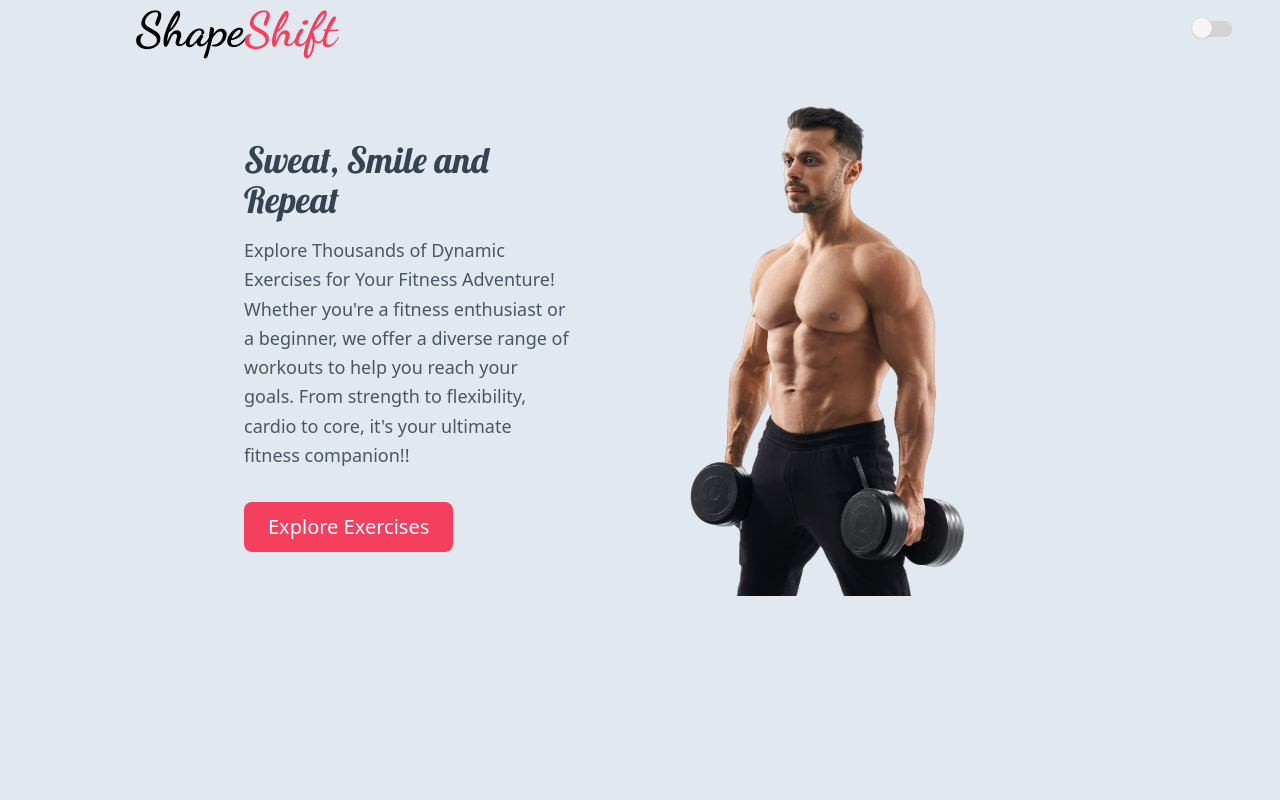
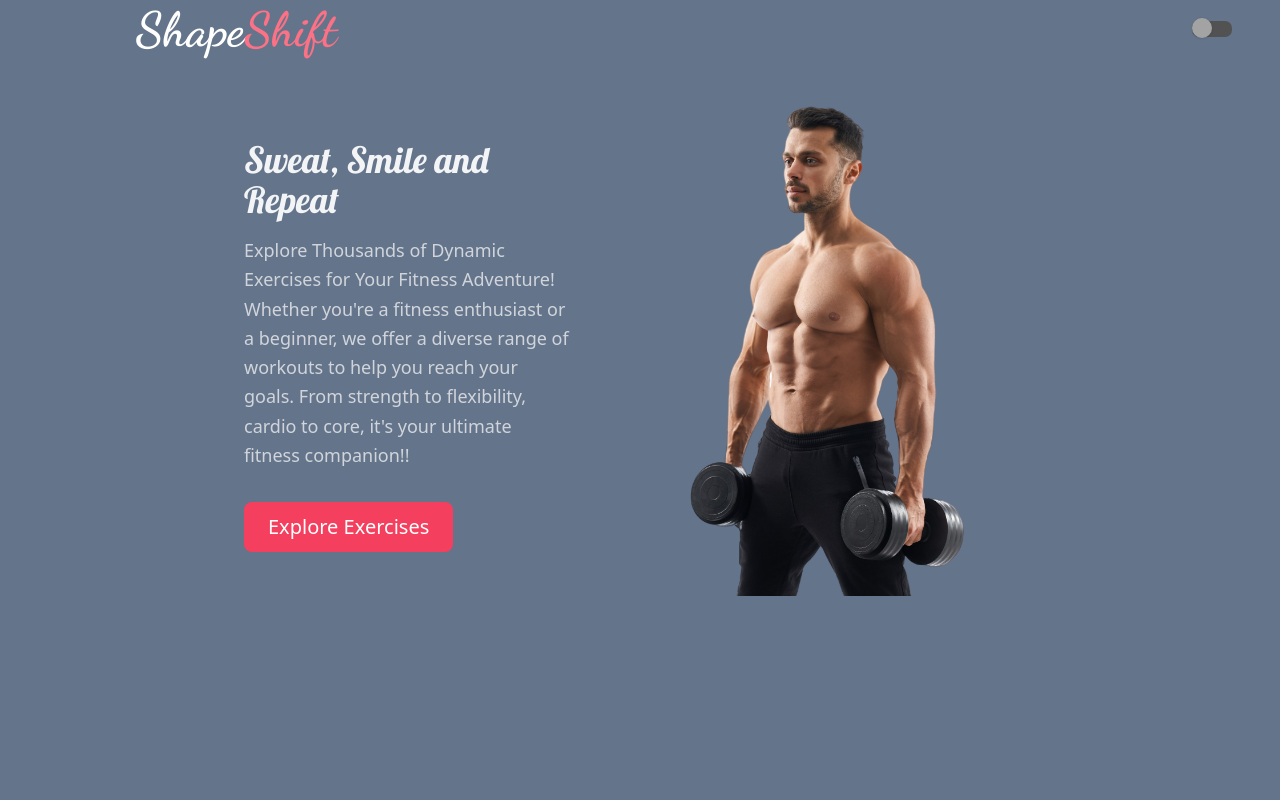
Before and after one commit to Aman147181/ShapeShift, a React (Vite) app: page / in a window 1280 px wide. Shown: the top 800 px of the page. Built offline with nearby package versions, Linux system fonts and the light colour scheme; no server answers.

Commit message:
zustand for theme toggle

```diff
--- a/package.json
+++ b/package.json
@@ -13,7 +13,8 @@
     "react": "^18.2.0",
     "react-dom": "^18.2.0",
     "react-router": "^6.15.0",
-    "react-router-dom": "^6.15.0"
+    "react-router-dom": "^6.15.0",
+    "zustand": "^4.4.1"
   },
   "devDependencies": {
     "@types/react": "^18.2.15",
--- a/src/App.jsx
+++ b/src/App.jsx
@@ -4,18 +4,15 @@ import Home from "./components/Home";
 import { Route, Routes } from "react-router";
 import { BrowserRouter as Router } from "react-router-dom";
 import ExerciseDetail from "./components/ExerciseDetail";
-
+import useThemeStore from "./context";
 export default function App() {
-  const [darkTheme, setDarkTheme] = useState(false);
-  const toggleDarkTheme = () => {
-    setDarkTheme((prevDarkTheme) => !prevDarkTheme);
-  };
+  const{darkTheme} = useThemeStore();
   return (
     <div className={darkTheme ? 'dark' : ''}>
       <Router>
       <div className="sm:px-20 px-2  dark:bg-slate-500  bg-slate-200 min-h-screen">
         <section id='#'>
-        <Header darkTheme={darkTheme } toggleDarkTheme={toggleDarkTheme} />
+        <Header/>
         </section>
         <Routes>
       <Route path="/" element={<Home />} />
--- a/src/components/Header.jsx
+++ b/src/components/Header.jsx
@@ -1,6 +1,7 @@
 import React from "react";
-
+import useThemeStore from "../context";
 const Header = (props) => {
+  const { darkTheme, toggleDarkTheme } = useThemeStore();
   return (
     <div className="flex fixed top-0 bg-inherit h-[60px] w-screen justify-between z-[1000] space-x-12 items-center sm:px-12 px-6  ">
     <div className="flex items-center">
@@ -17,7 +18,7 @@ const Header = (props) => {
         type="checkbox"
         role="switch"
         id="flexSwitchCheckDefault"
-        onClick={props.toggleDarkTheme}
+        onClick={toggleDarkTheme}
       />
     </div>
   </div>
--- /dev/null
+++ b/src/context.js
@@ -0,0 +1,10 @@
+import { create } from "zustand";
+
+const useThemeStore = create((set) => ({
+  darkTheme: true,
+  toggleDarkTheme: () => {
+    set((state) => ({ darkTheme: !state.darkTheme }));
+  },
+}));
+
+export default useThemeStore;
```
Also changed, not shown: 1 other file (tests, documents, lock files or other folders).
